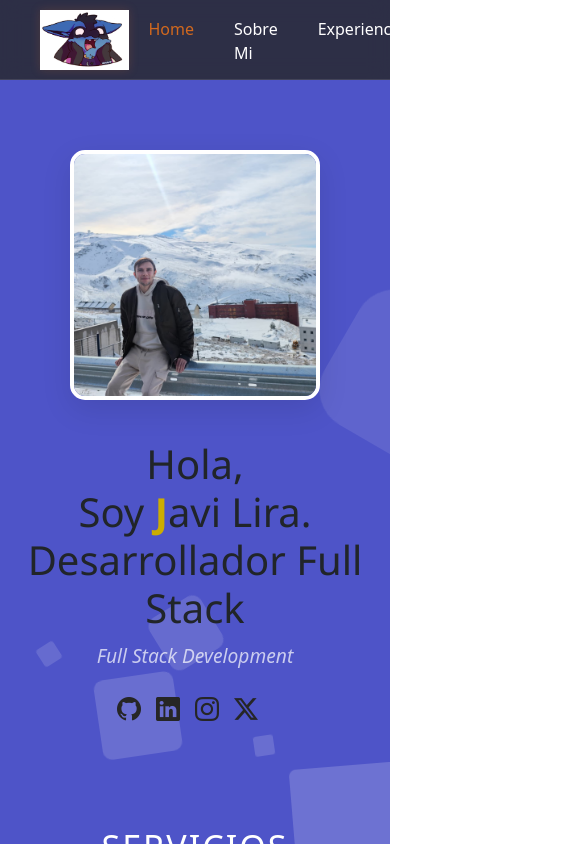
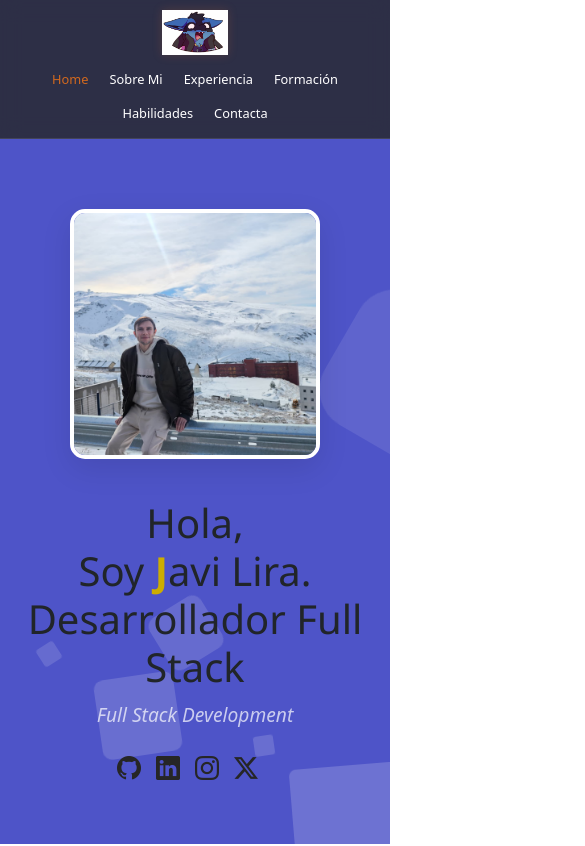
Before and after one commit to JaviLira/portfolio, an Angular app: page / in a window 390 px wide. Shown: the top 846 px of the page, 585 px wide, since content can reach past the window. Built offline with nearby package versions, Linux system fonts and the light colour scheme.

Commit message:
adaptada barra de navegacion para movil y imagen sobre mi adaptada a formato movil

```diff
--- a/src/app/components/nav-bar/nav-bar.css
+++ b/src/app/components/nav-bar/nav-bar.css
@@ -2,7 +2,7 @@
   position: relative; /* Para que siempre esté arriba al inicio */
   top: 0;
   width: 100%;
-  height: 80px;
+  min-height: 80px;
   background: rgba(38, 38, 38, 0.8) !important;
   backdrop-filter: blur(10px);
   border-bottom: 1px solid rgba(255, 255, 255, 0.1);
@@ -17,6 +17,7 @@
   justify-content: space-between;
   align-items: center;
   padding: 0 40px;
+  flex-wrap: wrap;
 }
 
 .brand {
@@ -33,6 +34,7 @@
   list-style: none;
   margin: 0;
   padding: 0;
+  gap: 5px;
 }
 
 .nav-list li {
@@ -235,3 +237,46 @@
   animation: slideOut 0.5s cubic-bezier(0.175, 0.885, 0.32, 1.275) forwards;
   pointer-events: none; /* Para que no se pueda clicar mientras se va */
 }
+
+@media (max-width: 1100px) {
+  .navigation {
+    height: auto; /* Permite que la barra crezca verticalmente */
+    padding: 10px 0;
+  }
+
+  .nav-container {
+    flex-direction: column; /* Apila logo y menú */
+    padding: 0 15px;
+    gap: 10px;
+  }
+
+  .nav-list {
+    flex-wrap: wrap; /* Los enlaces saltan de línea si no caben */
+    justify-content: center; /* Centra los enlaces amontonados */
+    width: 100%;
+  }
+
+  .nav-list li a {
+    padding: 8px 12px; /* Espacio más ajustado para móviles */
+    font-size: 0.9rem;
+  }
+
+  /* Ocultar menú lateral en móvil para evitar conflictos visuales */
+  .nav-side {
+    display: none;
+  }
+}
+
+/* Ajuste extremo para pantallas muy pequeñas (ej. S20 Ultra) */
+@media (max-width: 480px) {
+  .brand {
+    font-size: 1.5em;
+  }
+  #ejrLogo {
+    height: 45px;
+  }
+  .nav-list li a {
+    padding: 5px 8px;
+    font-size: 0.8rem;
+  }
+}
```
Also changed, not shown: src/app/pages/sobre-mi/sobre-mi.css (+41 -12 lines), src/app/pages/sobre-mi/sobre-mi.html (+9 -10 lines).
